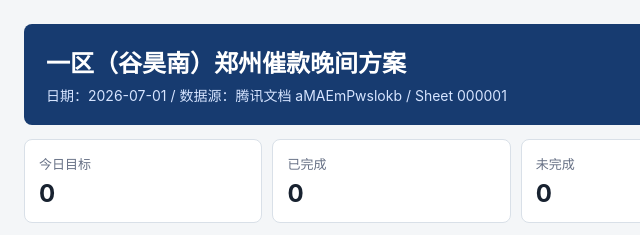
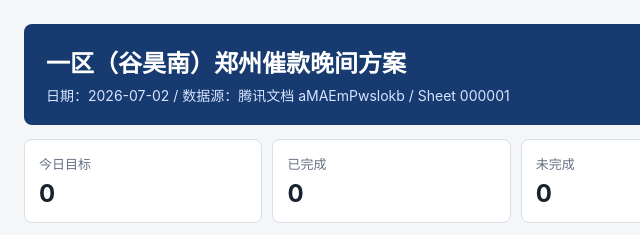
Before and after one commit to yzj2447007437-sudo/zz-business-reports, a plain HTML site: page debt-evening/latest/area-1.html in a window 1280 px wide. Shown: the top 235 px of the page, 0-640 px from the left. Drawn offline with Linux system fonts and the light colour scheme.

Commit message:
Publish debt-evening/latest

```diff
--- a/debt-evening/latest/area-1.html
+++ b/debt-evening/latest/area-1.html
@@ -11,7 +11,7 @@
     <header class="topbar">
       <div>
         <h1>一区（谷昊南）郑州催款晚间方案</h1>
-        <p>日期：2026-07-01 / 数据源：腾讯文档 aMAEmPwslokb / Sheet 000001</p>
+        <p>日期：2026-07-02 / 数据源：腾讯文档 aMAEmPwslokb / Sheet 000001</p>
       </div>
       <a class="back" href="index.html">总览</a>
     </header>
```
Also changed, not shown: debt-evening/latest/area-2.html (+1 -1 lines), debt-evening/latest/area-3.html (+1 -1 lines), debt-evening/latest/area-4.html (+1 -1 lines), debt-evening/latest/index.html (+1 -1 lines), 1 other file.
